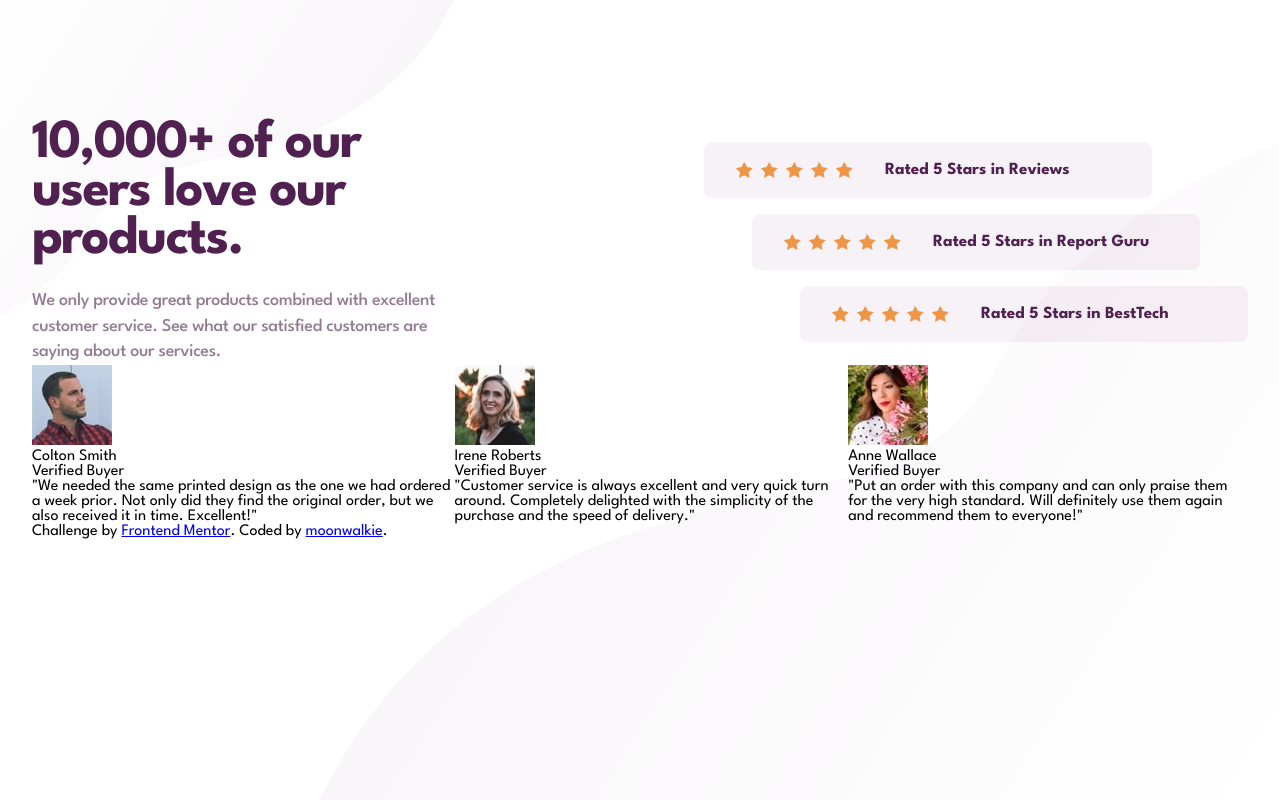
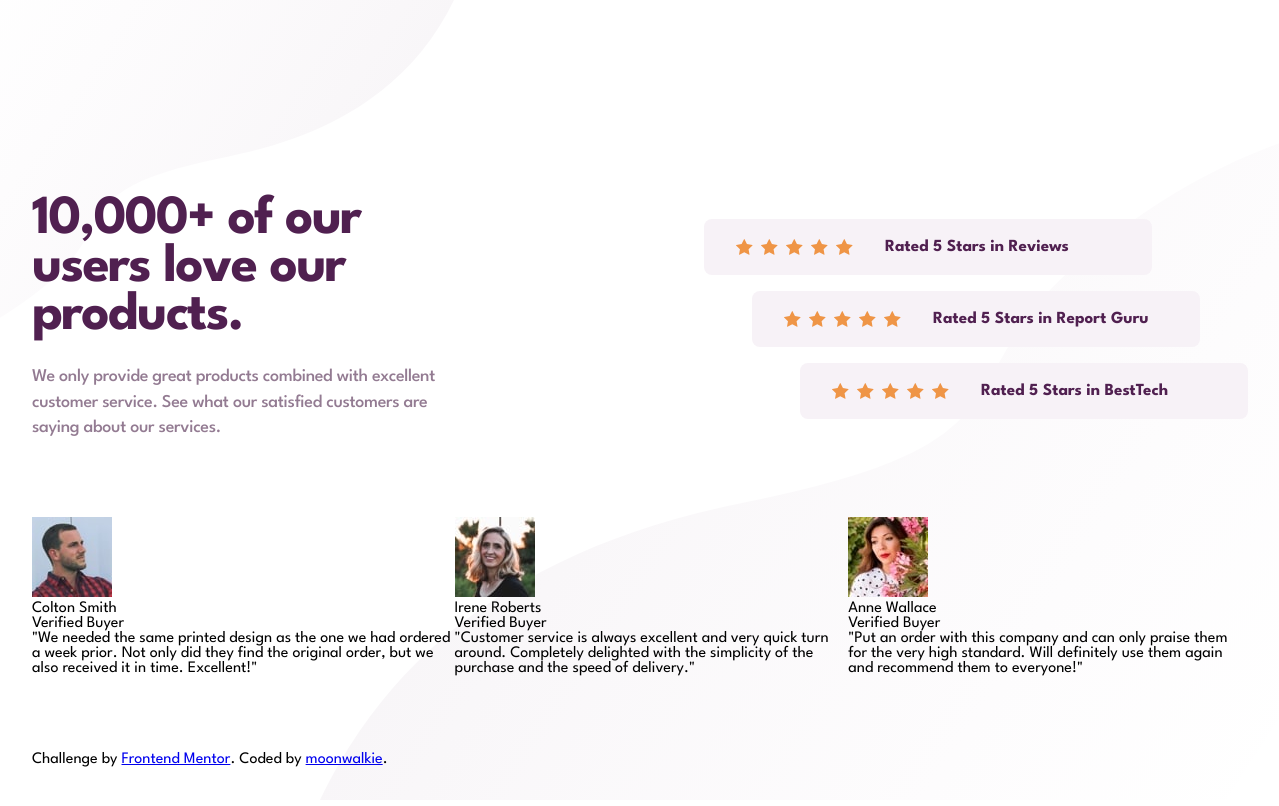
Before and after one commit to moonwalkie/social-proof-section-master, a plain HTML site: page index.html in a window 1536 px wide. Shown: the whole page, without its empty margins (128-1407 px from the left). Drawn offline with Linux system fonts and the light colour scheme.

Commit message:
Add responsiveness for large screens

```diff
--- a/style.scss
+++ b/style.scss
@@ -31,7 +31,7 @@ body {
         h1 {
             color: $p-dark-magenta;
             font-weight: 700;
-            font-size: 55px;
+            font-size: 3.44rem;
             letter-spacing: -.1rem;
             line-height: 3rem;
         }
@@ -39,7 +39,7 @@ body {
         p {
             color: $n-d-gray-magenta;
             font-weight: 500;
-            font-size: 18px;
+            font-size: 1.125rem;
             line-height: 1.6rem;
             letter-spacing: -.02rem;
         }
@@ -70,7 +70,7 @@ body {
 
             p {
                 color: $p-dark-magenta;
-                font-size: 17px;
+                font-size: 1.06rem;
                 font-weight: 700;
             }
         }
@@ -109,3 +109,13 @@ body {
 .reviews {
     display: flex;
 }
+
+@media screen and (min-width: 1450px) {
+    body {
+        max-width: 1440px;
+        margin: 0 auto;
+        display: flex;
+        flex-direction: column;
+        justify-content: space-evenly;
+    }
+}
```
Also changed, not shown: style.css, 1 other file.
